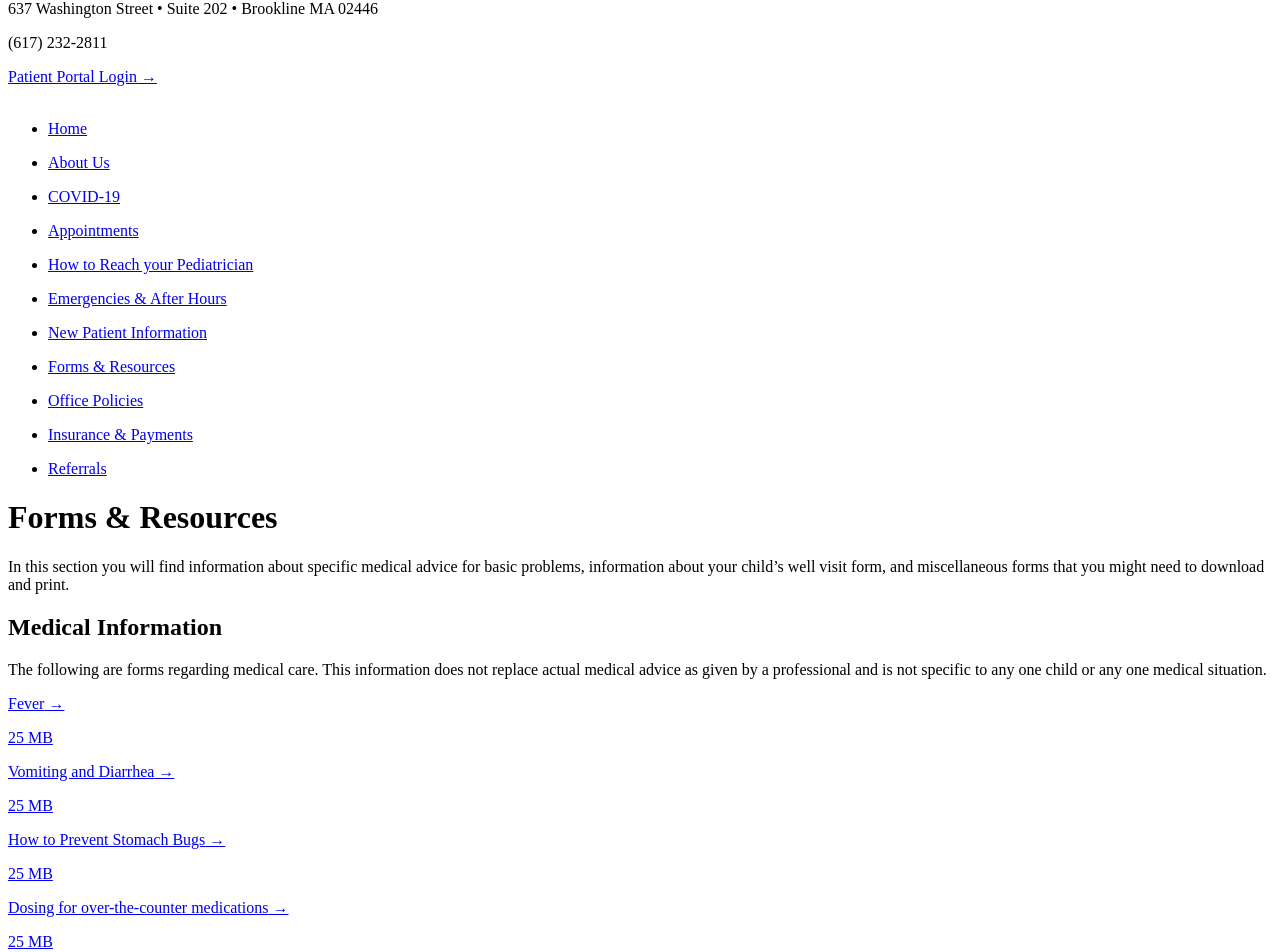
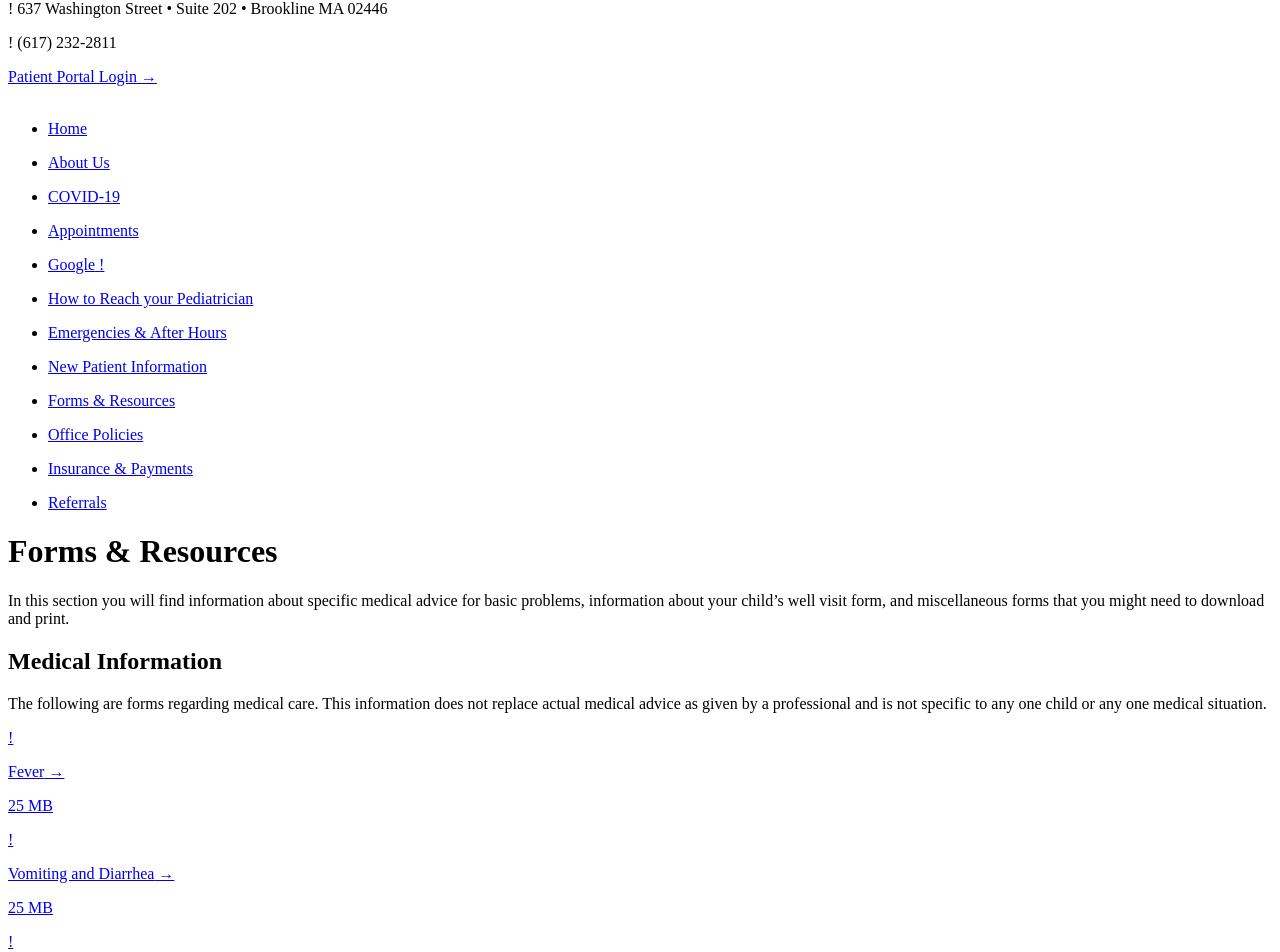
Before and after one commit to jameslittle230/rrl-3, a Next.js app: page /resources in a window 1280 px wide. Shown: the part 80-1032 px from the top of the page. Built offline with nearby package versions, Linux system fonts and the light colour scheme.

Commit message:
Better nav and icons

```diff
--- a/components/container.js
+++ b/components/container.js
@@ -2,9 +2,13 @@ import Navigation from "../components/navigation";
 import Header from "../components/header";
 import Spacer from "../components/spacer";
 import Footer from "../components/footer";
+import Head from "next/head";
 
 export default (props) => (
   <>
+    <Head>
+      <meta name="viewport" content="initial-scale=1.0, width=device-width" />
+    </Head>
     <div className="border-t-8 border-blue-500 border-solid"></div>
     <div className="container max-w-screen-lg mx-auto p-4">
       <Header />
--- a/components/footer.js
+++ b/components/footer.js
@@ -1,10 +1,13 @@
 import FeedbackForm from "./feedbackForm";
 
-const Footer = () => <div className="w-full bg-gray-800 border-t-8 border-solid border-gray-600 mt-6">
-  <div className="container max-w-screen-lg mx-auto px-4 py-8 text-gray-300 text-sm flex items-end justify-between">
+const Footer = () => {
+  const year = new Date().getFullYear();
+  return (
+    <div className="w-full bg-gray-800 border-t-8 border-solid border-gray-600 mt-6">
+      <div className="container max-w-screen-lg mx-auto px-4 py-8 text-gray-300 text-sm flex justify-between">
         <div className="text">
-      <p>Website Design © 2020 James Little</p>
-      <p>Content © 2020 Sally Roth, Sari Rotter, Susan Laster</p>
+          <p>Website Design © {year} James Little</p>
+          <p>Content © {year} Sally Roth, Sari Rotter, Susan Laster</p>
           <p>Photos by Sari Rotter &amp; Bill Gardner</p>
           <div className="mt-2">
             <FeedbackForm />
@@ -18,6 +21,8 @@ const Footer = () => <div className="w-full bg-gray-800 border-t-8 border-solid
           />
         </div>
       </div>
-</div>;
+    </div>
+  );
+};
 
 export default Footer;
--- a/components/header.js
+++ b/components/header.js
@@ -1,3 +1,5 @@
+import Icon from "./icon"
+
 const Header = () => <div className="flex justify-between">
   <div>
     <h1 className="text-blue-600 font-serif text-5xl font-extrabold mb-2">
@@ -5,9 +7,9 @@ const Header = () => <div className="flex justify-between">
     </h1>
     <div className="text-lg">
       <p className="text-gray-500">
-        637 Washington Street • Suite 202 • Brookline MA 02446
+        <Icon icon="mappin.circle.fill" /> 637 Washington Street • Suite 202 • Brookline MA 02446
       </p>
-      <p className="text-gray-500">(617) 232-2811</p>
+      <p className="text-gray-500"><Icon icon="phone.fill" /> (617) 232-2811</p>
     </div>
   </div>
   <div>
--- /dev/null
+++ b/components/icon.js
@@ -0,0 +1,3 @@
+export default (props) => {
+    return (<span className="font-black">!</span>)
+}
--- a/components/navigation.js
+++ b/components/navigation.js
@@ -1,5 +1,6 @@
 import Link from "next/link";
 import { useRouter } from "next/router";
+import Icon from "./icon";
 
 const NavItem = (props) => {
   const router = useRouter();
@@ -20,11 +21,19 @@ const NavItem = (props) => {
 
   return (
     <li>
-      <p className={classNames}><Link href={props.href}>
-        {props.title}
-      </Link></p>
+      <p className={classNames}>
+        {props.href.startsWith("/") ? (
+          <Link href={props.href}>{props.title}</Link>
+        ) : (
+          <a href={props.href}>
+            {props.title} <Icon icon="arrow.up.right.square" />
+          </a>
+        )}
+      </p>
       {props.children && isCurrentPageOrChild ? (
-        <ul className="ml-4 pl-2 border-l-4 border-gray-200">{props.children}</ul>
+        <ul className="ml-4 pl-2 border-l-4 border-gray-200">
+          {props.children}
+        </ul>
       ) : null}
     </li>
   );
@@ -40,10 +49,11 @@ const navItems = [
       {
         href: "/covid19/emotional-health",
         title: "Emotional Wellbeing",
-      }
+      },
     ],
   },
   { href: "/appointments", title: "Appointments" },
+  { href: "https://google.com", title: "Google" },
   { href: "/how-to-reach", title: "How to Reach your Pediatrician" },
   { href: "/emergencies-after-hours", title: "Emergencies & After Hours" },
   { href: "/new-patient", title: "New Patient Information" },
@@ -53,17 +63,21 @@ const navItems = [
   { href: "/referrals", title: "Referrals" },
 ];
 
-const Navigation = () => {
-  const navItemElements = navItems.map((item) => (
+const listNavItems = (items) => {
+  return items.map((item) => (
     <NavItem href={item.href} title={item.title}>
-      {item.children
-        ? item.children.map((subItem) => (
-            <NavItem href={subItem.href} title={subItem.title} />
-          ))
-        : null}
+      {item.children ? listNavItems(item.children) : null}
     </NavItem>
   ));
-  return <ul className="flex-shrink-0">{navItemElements}</ul>;
+};
+
+const Navigation = () => {
+  const navItemElements = listNavItems(navItems);
+  return (
+    <div className="flex-shrink-0">
+      <ul>{navItemElements}</ul>
+    </div>
+  );
 };
 
 export default Navigation;
--- a/pages/resources.js
+++ b/pages/resources.js
@@ -1,13 +1,15 @@
 import Container from "../components/container";
+import Icon from "../components/icon"
 import ReactMarkdown from "react-markdown";
 
 const Resource = (props) => (
   <a
     href={props.url}
     className={`block p-4 rounded-xl
-  border-4 border-gray-500 border-solid`}
+  border-4 border-gray-500 border-solid
+  flex space-x-4`}
   >
-    <div className=""></div>
+    <div className="flex-shrink text-4xl"><Icon icon="doc.text" /></div>
     <div className="">
       <p className="text-lg font-semibold">{props.name} →</p>
       <p className="text-sm text-gray-600">{props.subtitle}</p>
@@ -69,10 +71,9 @@ const Resources = () => <Container>
     <Resource
       url="https://files.rothrotterlaster.com/whatever.pdf"
       name="Dosing for over-the-counter medications"
-      subtitle="25 MB"
+      subtitle="25 MB • Includes Tylenol (Acetaminophen), Advil/Motrin (Ibuprofen), and Benadryl
+      (Diphenhydramine)"
     >
-      Includes Tylenol (Acetaminophen), Advil/Motrin (Ibuprofen), and Benadryl
-      (Diphenhydramine)
     </Resource>
   </div>
   <ReactMarkdown className="prose">{wellVisitContent}</ReactMarkdown>
```
Lines whose indentation alone changed are shown as unchanged.
